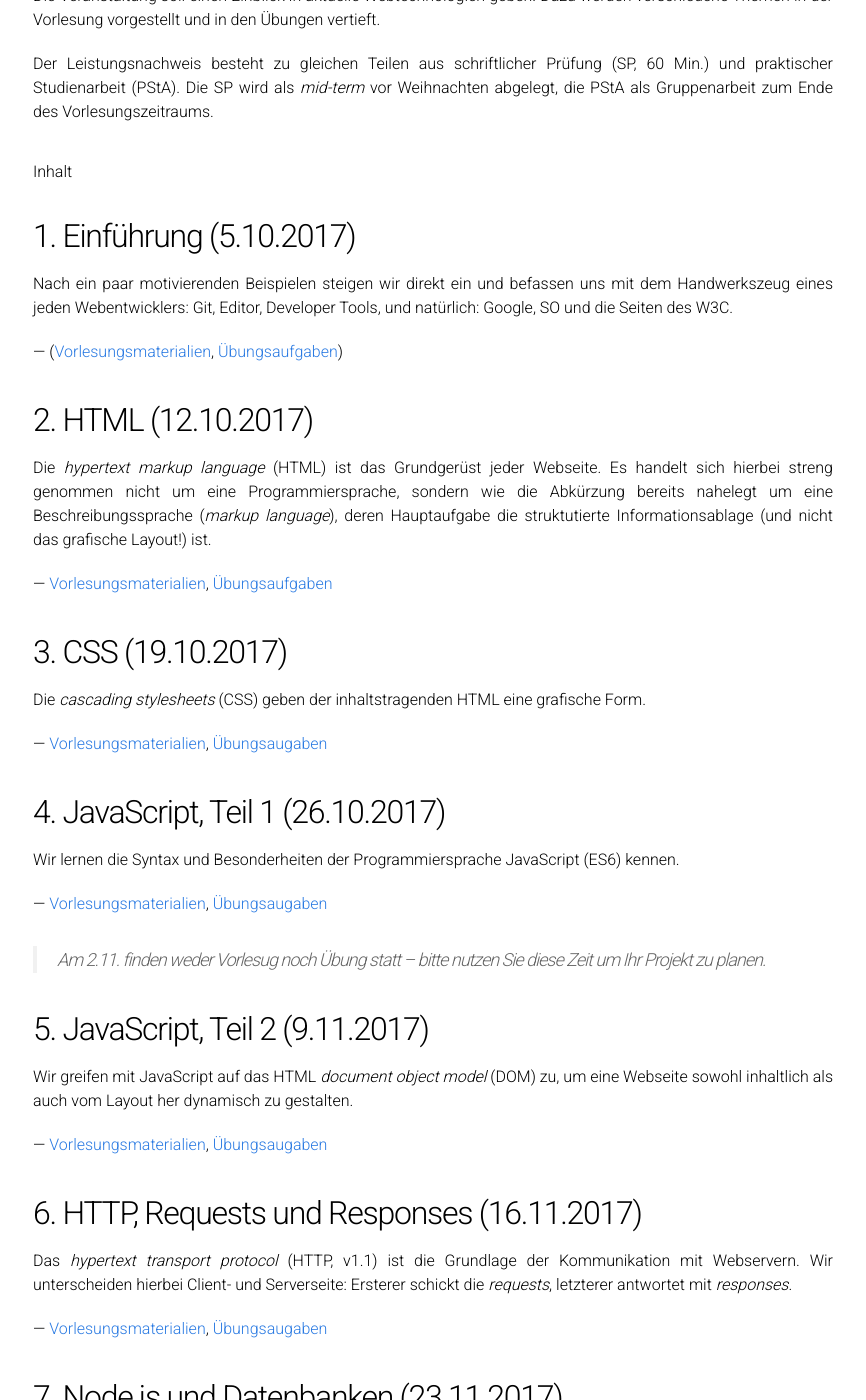
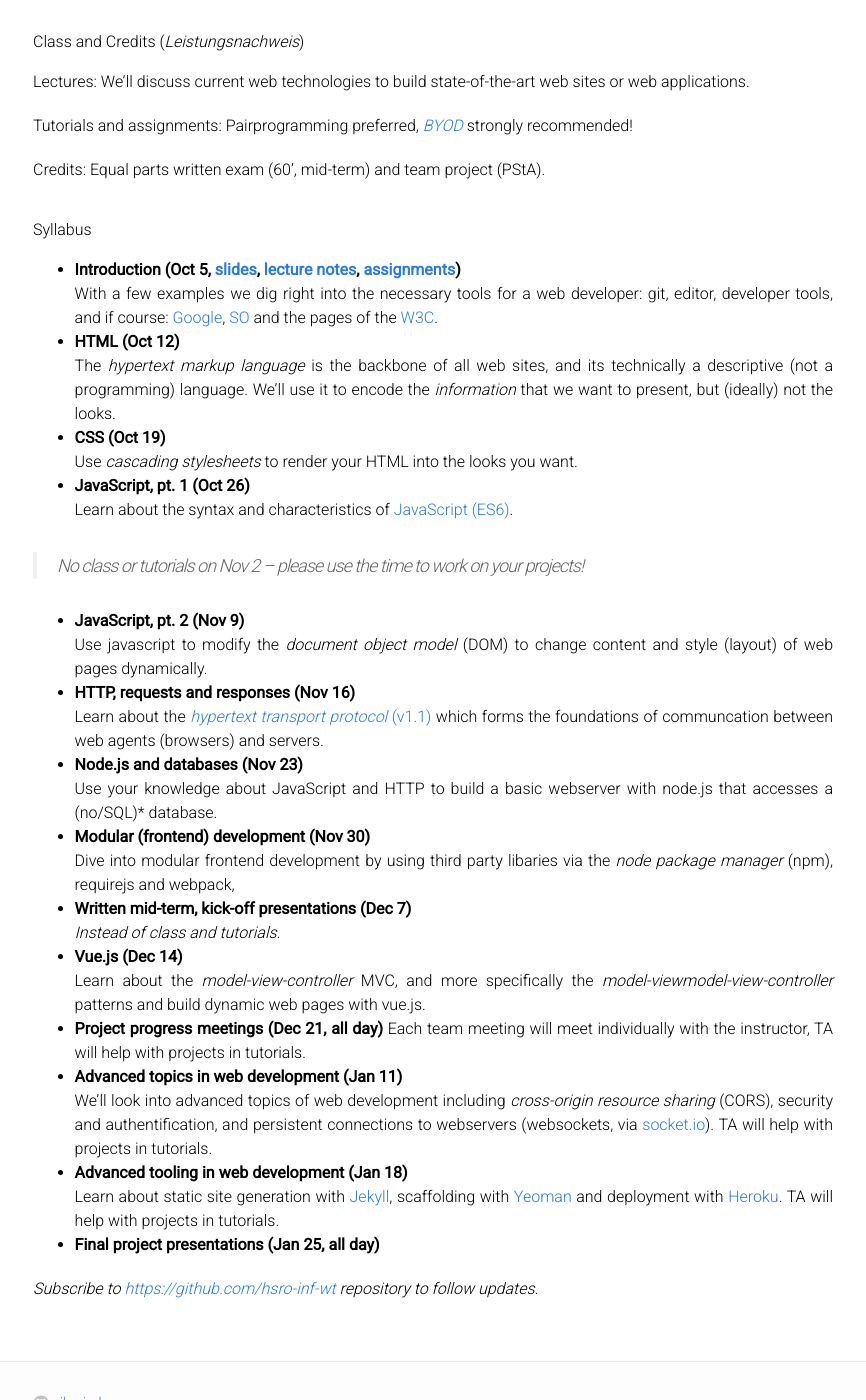
Before and after one commit to SimonGrad/hsro-inf-wt.github.io, a Jekyll site: the page built from Readme.md, in a window 1280 px wide and 1400 px high, scrolled down 605 px. Shown: the whole window, without its empty margins (207-1073 px from the left). Built offline with Jekyll 4.4.1, drawn with Linux system fonts in a browser that asks for light colours; our own code applies the rules of GitHub Pages for plain Markdown files; some of the changed text lies outside the part shown.

Commit message:
English, please.

```diff
--- a/Readme.md
+++ b/Readme.md
@@ -1,95 +1,90 @@
-_Fachwissenschaftliches Wahlpflichtmodul in den Bachelorstudiengängen Informatik und Wirtschaftsinformatik an der [Hochschule Rosenheim](www.fh-rosenheim.de)._
+Webtechnologien (WT)
+--------------------
 
-# Organisatorisches
-
-**Vorlesungstermin**: Donnerstags 1. Stunde, Übungen: 3.+4. Stunde
-
-Kommunikation vorzugsweise über die [Mattermost Gruppe](https://inf-mattermost.fh-rosenheim.de/wt-2017/channels/town-square) ([Einladungslink](https://inf-mattermost.fh-rosenheim.de/signup_user_complete/?id=cwd8jpz4ijfxdgg6i6q45d1asa)).
-
-**Tutor**: Philip Waritschlager
-
-**Wichtige Termine:**
-- 9.11.2017 Verbindliche Meldung der Teams per Email
-- 7.12.2017 Schriftliche Prüfung (60 Min.)
-- 21.12.2017 Zwischenbesprechung der Teams mit dem Dozenten (je ca. 10 Min.)
-- 25.1.2018 Projektvorstellung der Teams
-
-# Format der Lehrveranstaltung und Leistungsnachweis
-
-Die Veranstaltung soll einen Einblick in aktuelle Webtechnologien geben.
-Dazu werden verschiedene Themen in der Vorlesung vorgestellt und in den Übungen vertieft.
-
-Der Leistungsnachweis besteht zu gleichen Teilen aus schriftlicher Prüfung (SP, 60 Min.) und praktischer Studienarbeit (PStA).
-Die SP wird als _mid-term_ vor Weihnachten abgelegt, die PStA als Gruppenarbeit zum Ende des Vorlesungszeitraums.
+_Elective for CS [majors](https://www.fh-rosenheim.de/technik/informatik-mathematik/informatik-bachelor/) and [minors](https://www.fh-rosenheim.de/technik/informatik-mathematik/wirtschaftsinformatik-bachelor/) at the [University of Applied Sciences Rosenheim](https://www.fh-rosenheim.de). --- Fachwissenschaftliches Wahlpflichtmodul in den Bachelorstudiengängen [Informatik](https://www.fh-rosenheim.de/technik/informatik-mathematik/informatik-bachelor/) und [Wirtschaftsinformatik](https://www.fh-rosenheim.de/technik/informatik-mathematik/wirtschaftsinformatik-bachelor/) an der [Hochschule Rosenheim](www.fh-rosenheim.de)._
 
 
-# Inhalt
-## 1. Einführung (5.10.2017)
-Nach ein paar motivierenden Beispielen steigen wir direkt ein und befassen uns mit dem Handwerkszeug eines jeden Webentwicklers: Git, Editor, Developer Tools, und natürlich: Google, SO und die Seiten des W3C.
+# Class Schedule
 
---- ([Vorlesungsmaterialien](01-vl-einfuehrung/), [Übungsaufgaben](01-uebung-tools/))
+**Lecture**: Thursdays at 8a
 
-## 2. HTML (12.10.2017)
-Die *hypertext markup language* (HTML) ist das Grundgerüst jeder Webseite.
-Es handelt sich hierbei streng genommen nicht um eine Programmiersprache, sondern wie die Abkürzung bereits nahelegt um eine Beschreibungssprache (*markup language*), deren Hauptaufgabe die struktutierte Informationsablage (und nicht das grafische Layout!) ist.
+**Tutorials**: Thursdays, 11.45a and 1.45p, TA: Philip Waritschlager
 
---- [Vorlesungsmaterialien](02-vl-html/), [Übungsaufgaben](02-uebung-html/)
+**Communication** via [Mattermost](https://inf-mattermost.fh-rosenheim.de/wt-2017/channels/town-square) ([invite](https://inf-mattermost.fh-rosenheim.de/signup_user_complete/?id=cwd8jpz4ijfxdgg6i6q45d1asa)).
 
-## 3. CSS (19.10.2017)
-Die *cascading stylesheets* (CSS) geben der inhaltstragenden HTML eine grafische Form.
-
---- [Vorlesungsmaterialien](03-vl-css/), [Übungsaugaben](03-uebung-css/)
-
-## 4. JavaScript, Teil 1 (26.10.2017)
-Wir lernen die Syntax und Besonderheiten der Programmiersprache JavaScript (ES6) kennen.
-
---- [Vorlesungsmaterialien](04-vl-js-pt1/), [Übungsaugaben](04-uebung-js-pt2/)
-
-> Am 2.11. finden weder Vorlesug noch Übung statt -- bitte nutzen Sie diese Zeit um Ihr Projekt zu planen.
-
-## 5. JavaScript, Teil 2 (9.11.2017)
-Wir greifen mit JavaScript auf das HTML *document object model* (DOM) zu, um eine Webseite sowohl inhaltlich als auch vom Layout her dynamisch zu gestalten.
-
---- [Vorlesungsmaterialien](05-vl-js-pt2/), [Übungsaugaben](05-uebung-js-pt2/)
-
-## 6. HTTP, Requests und Responses (16.11.2017)
-Das *hypertext transport protocol* (HTTP, v1.1) ist die Grundlage der Kommunikation mit Webservern.
-Wir unterscheiden hierbei Client- und Serverseite: Ersterer schickt die *requests*, letzterer antwortet mit *responses*.
-
---- [Vorlesungsmaterialien](06-vl-http/), [Übungsaugaben](06-uebung-http/)
-
-## 7. Node.js und Datenbanken (23.11.2017)
-Ausgestattet mit den Grundlagen aus den Einheiten 1.-6. steigen wir in die Serverentwicklung mit Node.js ein, und binden No/SQL Datenbanken ein, welche für Geschäftsanwendungen i.d.R. unabkömmlich sind.
-
---- [Vorlesungsmaterialien](07-vl-node/), [Übungsaugaben](07-uebung-node/)
-
-## 8. Modulare (Frontend) Entwicklung: NPM, RequireJS und Webpack (30.11.2017)
-Nachdem wir Node auf Serverseite kennen gelernt haben, nutzen wir nun den *node package manager* (NPM) in verbindung mit RequireJS bzw. Webpack um Fremdbibliotheken in unsere Applikationen einzubinden.
-
---- [Vorlesungsmaterialien](08-vl-requirejs/), [Übungsaugaben](08-uebung-requirejs/)
-
-> Am 7.12. findet in der Vorlesung die schriftliche Prüfung (SP) statt, in den Übungen werden die Projekte vorgestellt (Wireframes, Abläufe, Konzepte).
-
-## 9. Vue.js (14.12.2017)
-Wir lernen das *model-view-controller* (MVC) Konzept am Beispiel des Vue.js (v2) Framework kennen.
-Anhand einiger Beispiele werden grundlegende Konzepte einer dynamischen Webapp erarbeitet (dynamische Inhalte, Benutzerinteraktion).
-
---- [Vorlesungsmaterialien](09-vl-vuejs/), [Übungsaugaben](09-uebung-vuejs/)
-
-> Am 21.12. findet die Zwischenbesprechung der Gruppen mit dem Dozenten statt (ca. 10 Minuten pro Team).
-In der Übung wird vom Tutor Projektassistenz angeboten.
-
-## 10. Fortgeschrittene Techniken der Webentwicklung (11.1.2018)
-Wir behandeln *cross-origin resource sharing* (CORS) und damit behaftete Probleme bei der Erstellung von Requests, Sicherheit und Authentifizierung für Webapplikationen, sowie persistente Verbindungen zum Webserver (Websockets) für Pushnachrichten.
-
---- [Vorlesungsmaterialien](10-vl-fortg/), Übungen: Projektassistenz
-
-## 11. Ausblick (18.1.2018)
-Statische Seitengenerierung mit Jekyll, Scaffolding mit Yeoman, Deployment mit Heroku
-
---- [Vorlesungsmaterialien](11-vl-ausblick/), Übungen: Projektassistenz
-
-> Am 25.1.2018 finden die Abschlusspräsentationen der Projekte statt (ca. 15 Minuten pro Team, ganztägig).
+**Important Dates:**
+- Nov 9, team registration
+- Dec 7, written exam (60 Min.) *and* team presentations (kick-off)
+- Dec 21, team meetings with instructor (individually, ca. 10 min per team)
+- Jan 25, final presentation of projects
 
 
-_Alle Angaben vorbehaltlich von Änderungen.
+# Class and Credits (_Leistungsnachweis_)
+Lectures: We'll discuss current web technologies to build state-of-the-art web sites or web applications.
+
+Tutorials and assignments: Pairprogramming preferred, [_BYOD_](https://en.wikipedia.org/wiki/Bring_your_own_device) strongly recommended!
+
+Credits: Equal parts written exam (60', mid-term) and team project (PStA).
+
+
+# Syllabus
+- **Introduction (Oct 5, [slides](01s-intro/), [lecture notes](01ln-intro/), [assignments](01a-tools/))**
+
+	With a few examples we dig right into the necessary tools for a web developer: git, editor, developer tools, and if course: [Google](https://www.google.com), [SO](https://www.stackoverflow.com) and the pages of the [W3C](https://www.w3.org/).
+
+- **HTML (Oct 12)**
+
+	The *hypertext markup language* is the backbone of all web sites, and its technically a descriptive (not a programming) language.
+	We'll use it to encode the _information_ that we want to present, but (ideally) not the looks.
+
+- **CSS (Oct 19)**
+
+	Use *cascading stylesheets* to render your HTML into the looks you want.
+
+- **JavaScript, pt. 1 (Oct 26)**
+
+	Learn about the syntax and characteristics of [JavaScript (ES6)](http://es6-features.org/).
+
+> No class or tutorials on Nov 2 -- please use the time to work on your projects!
+
+- **JavaScript, pt. 2 (Nov 9)**
+
+	Use javascript to modify the *document object model* (DOM) to change content and style (layout) of web pages dynamically.
+
+- **HTTP, requests and responses (Nov 16)**
+
+	Learn about the [*hypertext transport protocol* (v1.1)](https://tools.ietf.org/html/rfc7231) which forms the foundations of communcation between web agents (browsers) and servers.
+
+- **Node.js and databases (Nov 23)**
+
+	Use your knowledge about JavaScript and HTTP to build a basic webserver with node.js that accesses a (no/SQL)* database.
+
+- **Modular (frontend) development (Nov 30)**
+
+	Dive into modular frontend development by using third party libaries via the *node package manager* (npm), requirejs and webpack,
+
+- **Written mid-term, kick-off presentations (Dec 7)**
+
+	_Instead of class and tutorials._
+
+- **Vue.js (Dec 14)**
+
+	Learn about the *model-view-controller* MVC, and more specifically the *model-viewmodel-view-controller* patterns and build dynamic web pages with vue.js.
+
+- **Project progress meetings (Dec 21, all day)**
+	Each team meeting will meet individually with the instructor, TA will help with projects in tutorials.
+
+- **Advanced topics in web development (Jan 11)**
+
+	We'll look into advanced topics of web development including *cross-origin resource sharing* (CORS), security and authentification, and persistent connections to webservers (websockets, via [socket.io](https://socket.io/)).
+	TA will help with projects in tutorials.
+
+- **Advanced tooling in web development (Jan 18)**
+
+	Learn about static site generation with [Jekyll](https://jekyllrb.com/), scaffolding with [Yeoman](http://yeoman.io/) and deployment with [Heroku](https://www.heroku.com/).
+	TA will help with projects in tutorials.
+
+- **Final project presentations (Jan 25, all day)**
+
+
+_Subscribe to [https://github.com/hsro-inf-wt](https://github.com/hsro-inf-wt) repository to follow updates._
--- a/_includes/footer.html
+++ b/_includes/footer.html
@@ -7,7 +7,7 @@
 
         {% if site.github_username %}
         {% for user in site.github_username %}<li>
-          <a href="https://github.com/{{ site.github_username }}">
+          <a href="https://github.com/{{ user }}">
             <span class="icon github">
               <svg version="1.1" class="github-icon-svg" xmlns="http://www.w3.org/2000/svg" xmlns:xlink="http://www.w3.org/1999/xlink" x="0px" y="0px"
                  viewBox="0 0 16 16" enable-background="new 0 0 16 16" xml:space="preserve">
@@ -22,7 +22,7 @@
                 c0,0.208,0.14,0.449,0.534,0.373c3.081-1.028,5.302-3.935,5.302-7.362C15.76,3.906,12.285,0.431,7.999,0.431z"/>
               </svg>
             </span>
-            <span class="username">{{ site.github_username }}</span>
+            <span class="username">{{ user }}</span>
           </a>
         </li>{% endfor %}{% endif %}
         {% if site.twitter_username %}<li>
--- a/_layouts/page.html
+++ b/_layouts/page.html
@@ -3,9 +3,11 @@ layout: default
 ---
 <div class="post">
 
+  <!--
   <header class="post-header">
     <h1>{{ page.title }}</h1>
   </header>
+  -->
 
   <article class="post-content">
   {{ content }}
--- a/_layouts/post.html
+++ b/_layouts/post.html
@@ -3,10 +3,12 @@ layout: default
 ---
 <div class="post">
 
+  <!--
   <header class="post-header">
     <h1>{{ page.title }}</h1>
     <p class="meta">{{ page.date | date: "%b %-d, %Y" }}{% if page.author %} • {{ page.author }}{% endif %}{% if page.meta %} • {{ page.meta }}{% endif %}</p>
   </header>
+  -->
 
   <article class="post-content">
   {{ content }}
```
Also changed, not shown: 01ln-intro.md (added, +11 -0 lines), 01s-intro.html (added, +23 -0 lines), _layouts/presentation.html (added, +29 -0 lines), assets/fh-rosenheim.png (added).
